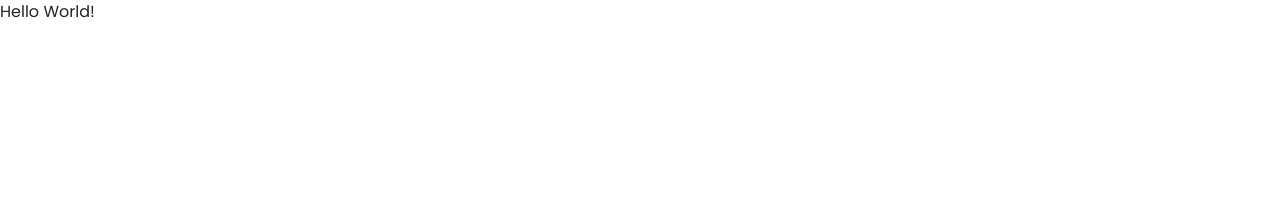
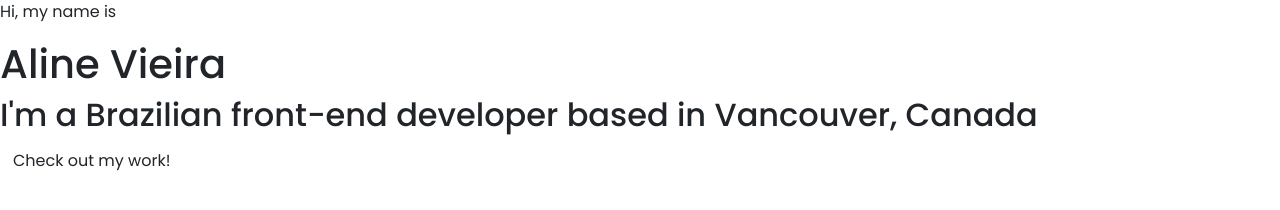
Before and after one commit to alinebsv/portfolio-project, a plain HTML site: page index.html in a window 1280 px wide. Drawn offline with nearby package versions, Linux system fonts and the light colour scheme.

Commit message:
Added HTML

```diff
--- a/index.html
+++ b/index.html
@@ -20,6 +20,44 @@
     <title>Aline Vieira's Portfolio</title>
   </head>
   <body>
-    Hello World!
+    <div class="homepage">
+      <p>Hi, my name is</p>
+      <h1>Aline Vieira</h1>
+      <h2>I'm a Brazilian front-end developer based in Vancouver, Canada</h2>
+      <a href="#" class="btn btn-main">Check out my work!</a>
+    </div>
+
+    <!--
+        <div class="about">
+      <h3>About me</h3>
+      <p>
+        Hello! My name is Aline and I am currently learning front and back-end
+        development and hope to eventually become a professional developer! I
+        have a degree in Advertisement and have worked with digital marketing
+        for over four years. In 2018, I moved to Canada and switched careers - I
+        decided to follow my passion for animals and became a dog groomer. Even
+        though I love dogs, I have always loved technology and decided to go
+        back to studying. I am currently taking courses at SheCodes and this
+        page showcases what I have done so far in their workshops as a beginner
+        front-end developer.
+      </p>
+
+    </div>
+
+    <div class="skills">
+        <h3>Skills</h3>
+        <div class="skill-icon">HTML/CSS</div>
+        <div class="skill-icon">JavaScript</div>
+        <div class="skill-icon">React</div>
+        <div class="skill-icon">Bootstrap</div>
+        <div class="skill-icon">Github/div>
+        <div class="skill-icon">SEO</div>
+
+    </div>
+
+    <div class="work">
+        <h3>Some things I've done</h3>
+    </div>
+    -->
   </body>
 </html>
```
